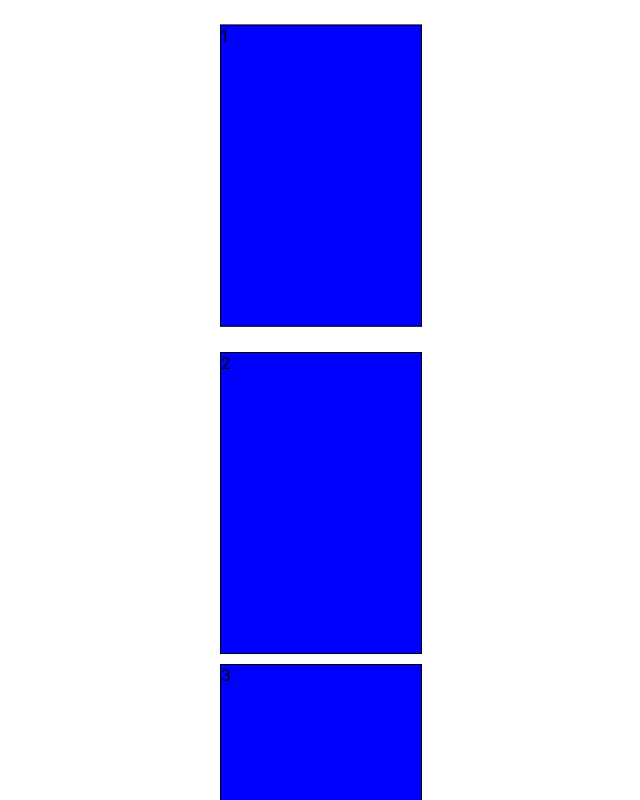
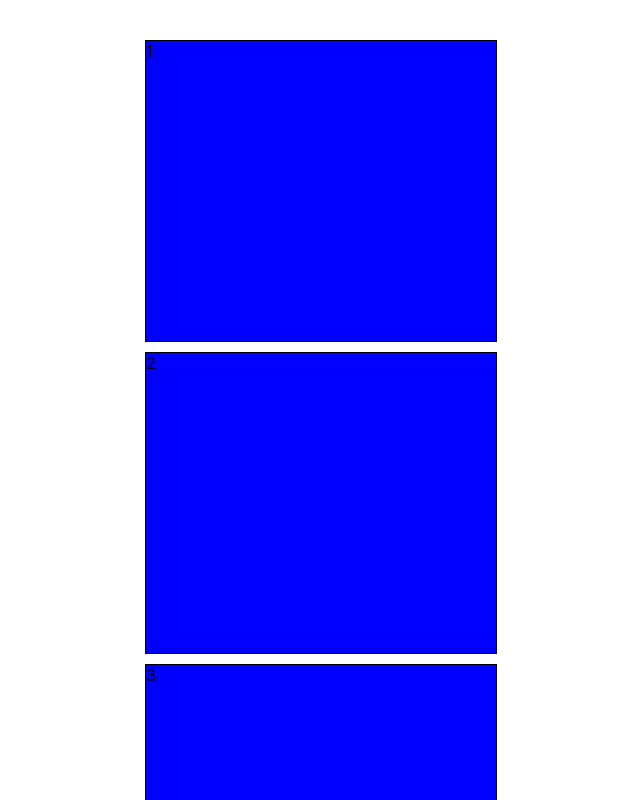
Before and after one commit to aakash-3/framer-motions, a React (Create React App) app: page / in a window 1280 px wide. Shown: the top 800 px of the page, without its empty margins (319-959 px from the left). Built offline with nearby package versions, Linux system fonts and the light colour scheme.

Commit message:
Scale box in view added

```diff
--- a/package.json
+++ b/package.json
@@ -10,6 +10,7 @@
     "react": "^18.2.0",
     "react-dom": "^18.2.0",
     "react-scripts": "5.0.1",
+    "react-use": "^17.4.0",
     "web-vitals": "^2.1.4"
   },
   "scripts": {
--- a/src/App.js
+++ b/src/App.js
@@ -1,10 +1,12 @@
 import "./App.css";
 import Parallax from "./Motion/Parallax/Parallax";
+import Scale from "./Motion/Scalbox/Scale";
 
 function App() {
   return (
     <div className="App">
-      <Parallax />
+      {/* <Parallax /> */}
+      <Scale />
     </div>
   );
 }
--- /dev/null
+++ b/src/Motion/Scalbox/IntersectionObserver.js
@@ -0,0 +1,38 @@
+import React, {
+  Children,
+  createContext,
+  useEffect,
+  useRef,
+  useState,
+} from "react";
+import { useIntersection } from "react-use";
+
+export const IntersectionContext = createContext();
+
+const IntersectionObserver = ({
+  children,
+  reset = false, // if value set to true - observed element will reappear every time it shows up on the screen
+}) => {
+  const [inView, setInView] = useState(false);
+  const intersectionRef = useRef(null);
+  const intersection = useIntersection(intersectionRef, {
+    threshold: 0,
+  });
+
+  useEffect(() => {
+    const inViewNow = intersection && intersection.intersectionRatio > 0;
+    if (inViewNow) {
+      return setInView(inViewNow);
+    } else if (reset) {
+      return setInView(false);
+    }
+  }, [intersection, reset]);
+
+  return (
+    <IntersectionContext.Provider value={{ inView }}>
+      <div ref={intersectionRef}>{children}</div>
+    </IntersectionContext.Provider>
+  );
+};
+
+export default IntersectionObserver;
--- /dev/null
+++ b/src/Motion/Scalbox/Scale.js
@@ -0,0 +1,24 @@
+import React from "react";
+import IntersectionObserver from "./IntersectionObserver";
+import Scalebox from "./Scalebox";
+
+const Scale = () => {
+  return (
+    <div
+      style={{
+        display: "flex",
+        flexDirection: "column",
+        gap: "10px",
+        paddingTop: "40px",
+      }}
+    >
+      {[...Array(6).keys()].map((item, key) => (
+        <IntersectionObserver key={key}>
+          <Scalebox>{item + 1}</Scalebox>
+        </IntersectionObserver>
+      ))}
+    </div>
+  );
+};
+
+export default Scale;
--- /dev/null
+++ b/src/Motion/Scalbox/Scalebox.js
@@ -0,0 +1,50 @@
+import React, { useContext, useMemo } from "react";
+import { motion } from "framer-motion";
+import { IntersectionContext } from "./IntersectionObserver";
+
+const Scalebox = ({
+  children,
+  duration = 0.4,
+  easing = [0.42, 0, 0.58, 1], // [number, number, number, number] | "linear" | "easeIn" | "easeOut" | "easeInOut" | "circIn" | "circOut" | "circInOut" | "backIn" | "backOut" | "backInOut" | "anticipate" | EasingFunction;
+}) => {
+  const { inView } = useContext(IntersectionContext);
+  const transition = useMemo(
+    () => ({
+      duration,
+      ease: easing,
+    }),
+    [duration, easing]
+  );
+
+  const variants = {
+    hidden: {
+      scale: 0,
+      opacity: 0,
+      transition,
+    },
+    show: {
+      scale: 1,
+      opacity: 1,
+      transition,
+    },
+  };
+
+  return (
+    <motion.div
+      initial="hidden"
+      animate={inView ? "show" : "hidden"}
+      exit="hidden"
+      variants={variants}
+      style={{
+        width: "350px",
+        height: "300px",
+        border: "1px solid black",
+        backgroundColor: "blue",
+      }}
+    >
+      {children}
+    </motion.div>
+  );
+};
+
+export default Scalebox;
```
Also changed, not shown: 1 other file (tests, documents, lock files or other folders).
